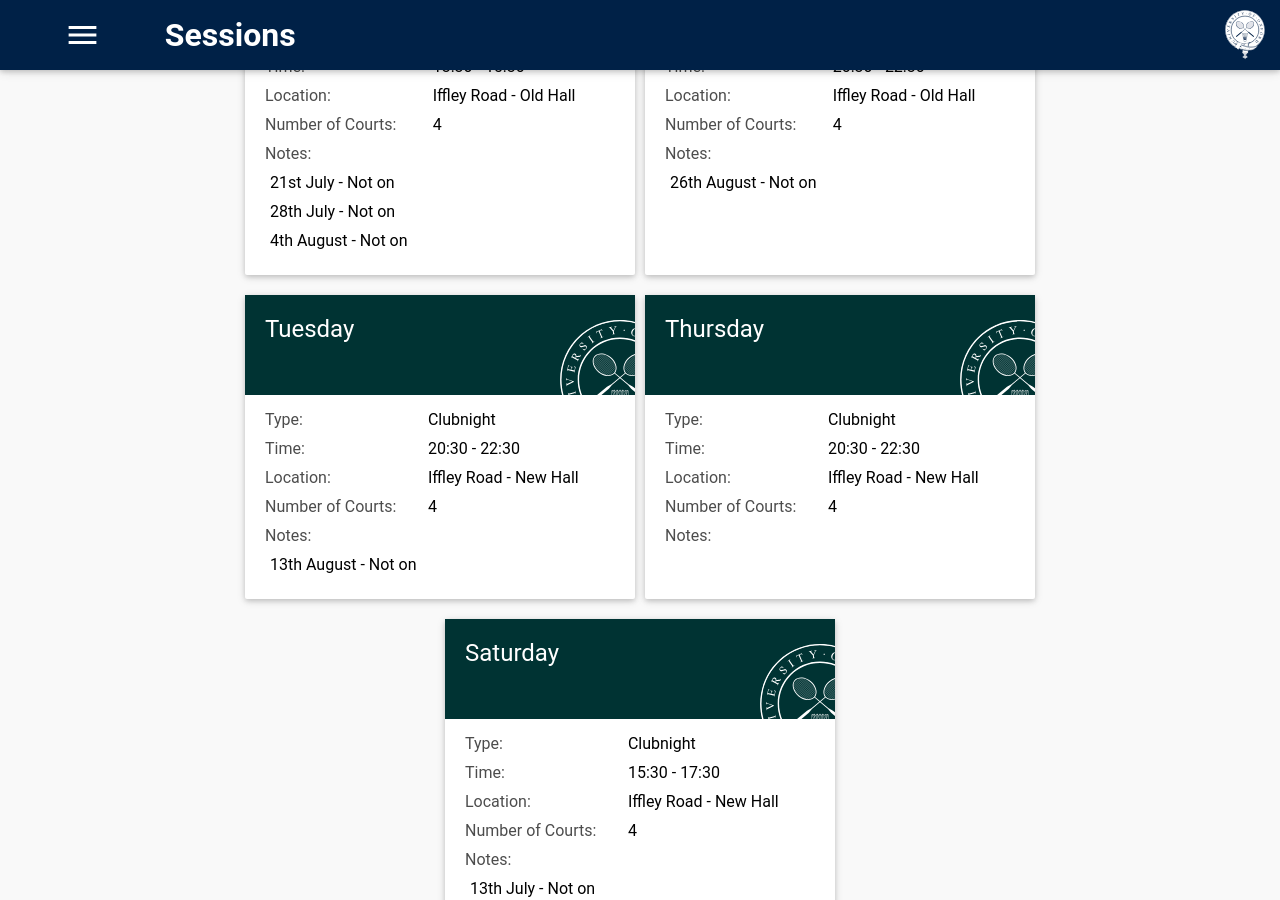
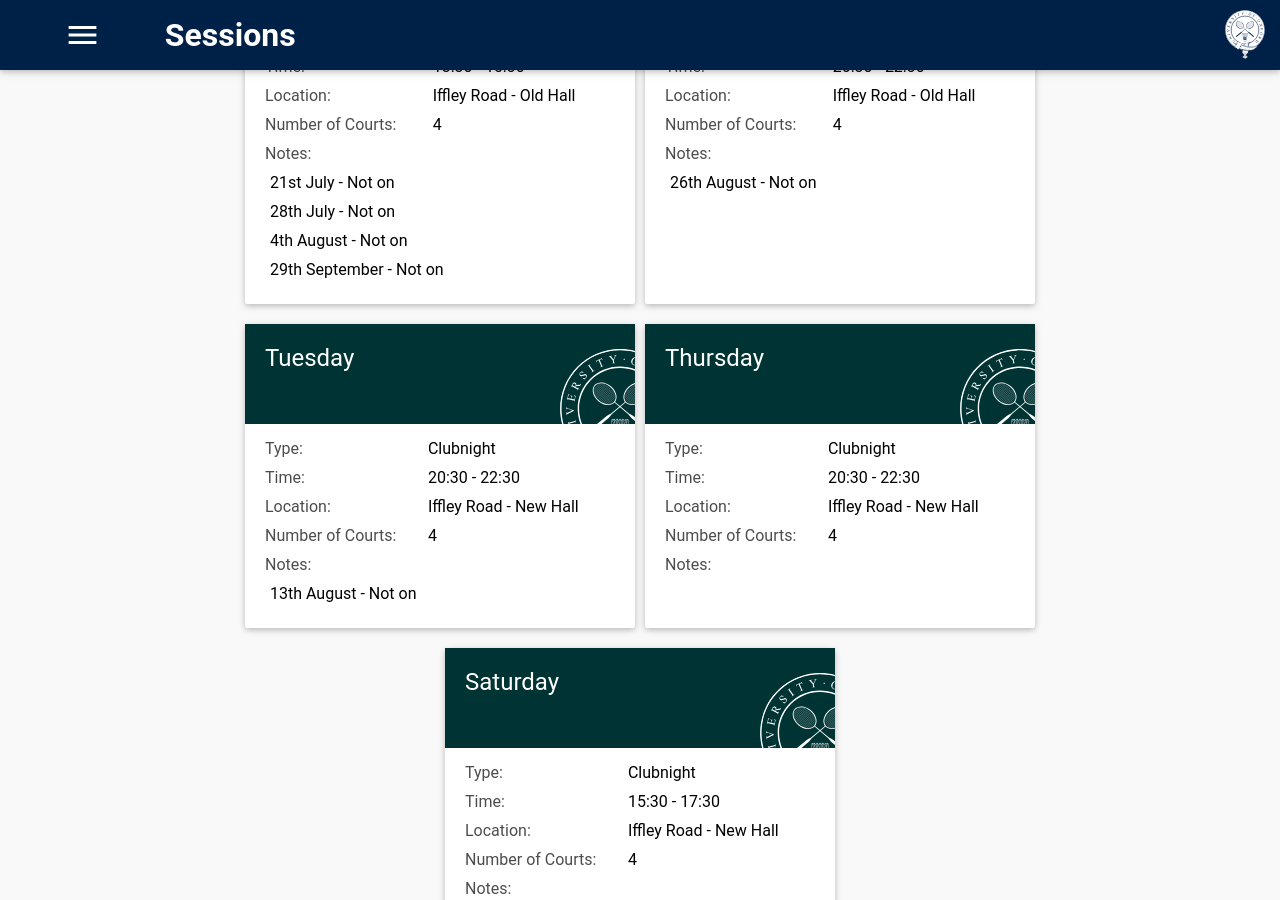
Before and after one commit to OUBaC/OUBaC.github.io, a Jekyll site: the page built from sessions.html, in a window 1280 px wide and 900 px high, scrolled down 426 px. Built offline with Jekyll 4.4.1, drawn with Linux system fonts in a browser that asks for light colours.

Commit message:
Update the sessions.

```diff
--- a/sessions.html
+++ b/sessions.html
@@ -26,6 +26,7 @@ sessions:
   - "21st July - Not on"
   - "28th July - Not on"
   - "4th August - Not on"
+  - "29th September - Not on"
 - day: Monday
   time: "20:30 - 22:30"
   numberOfCourts: "4"
```
